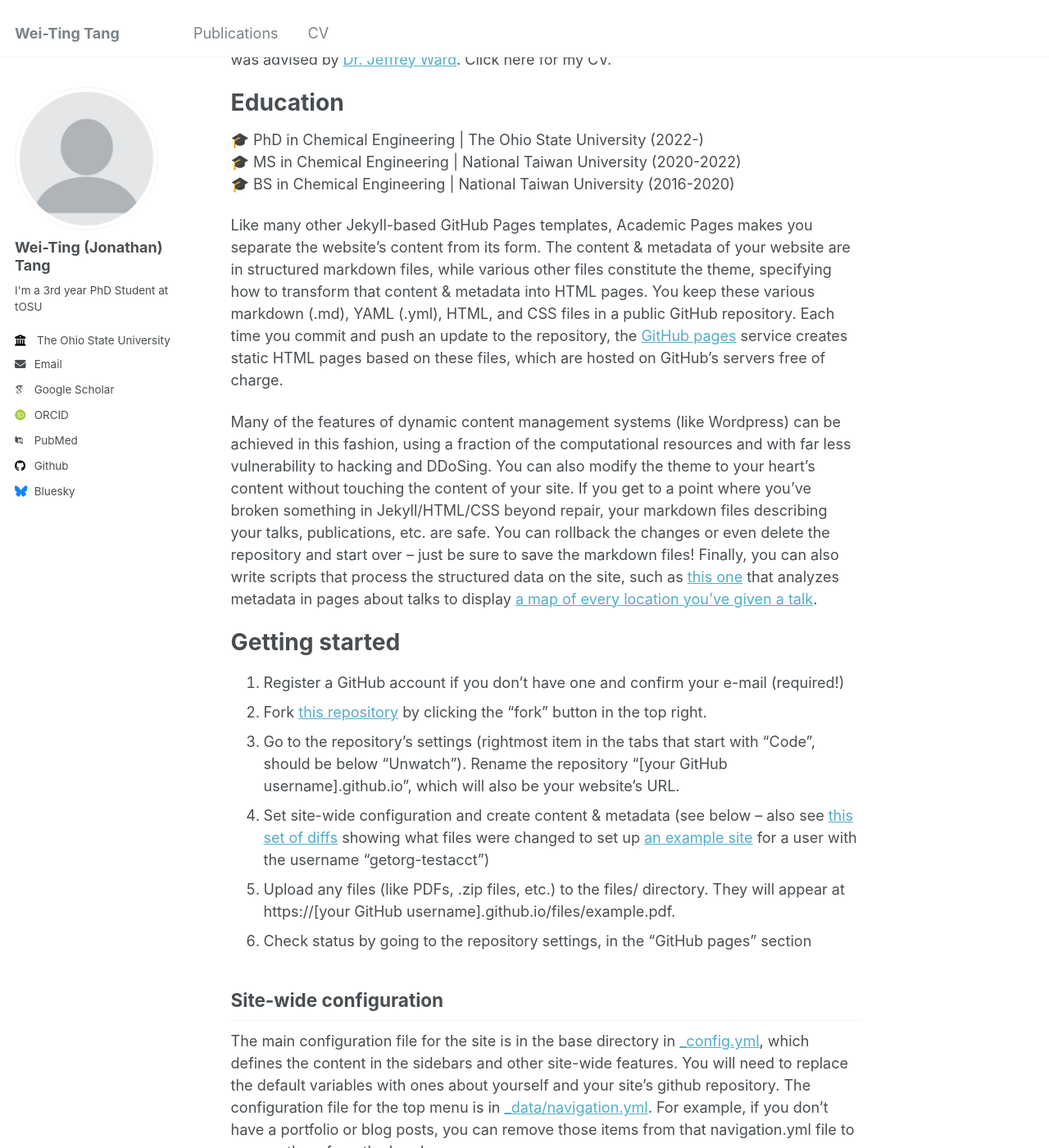
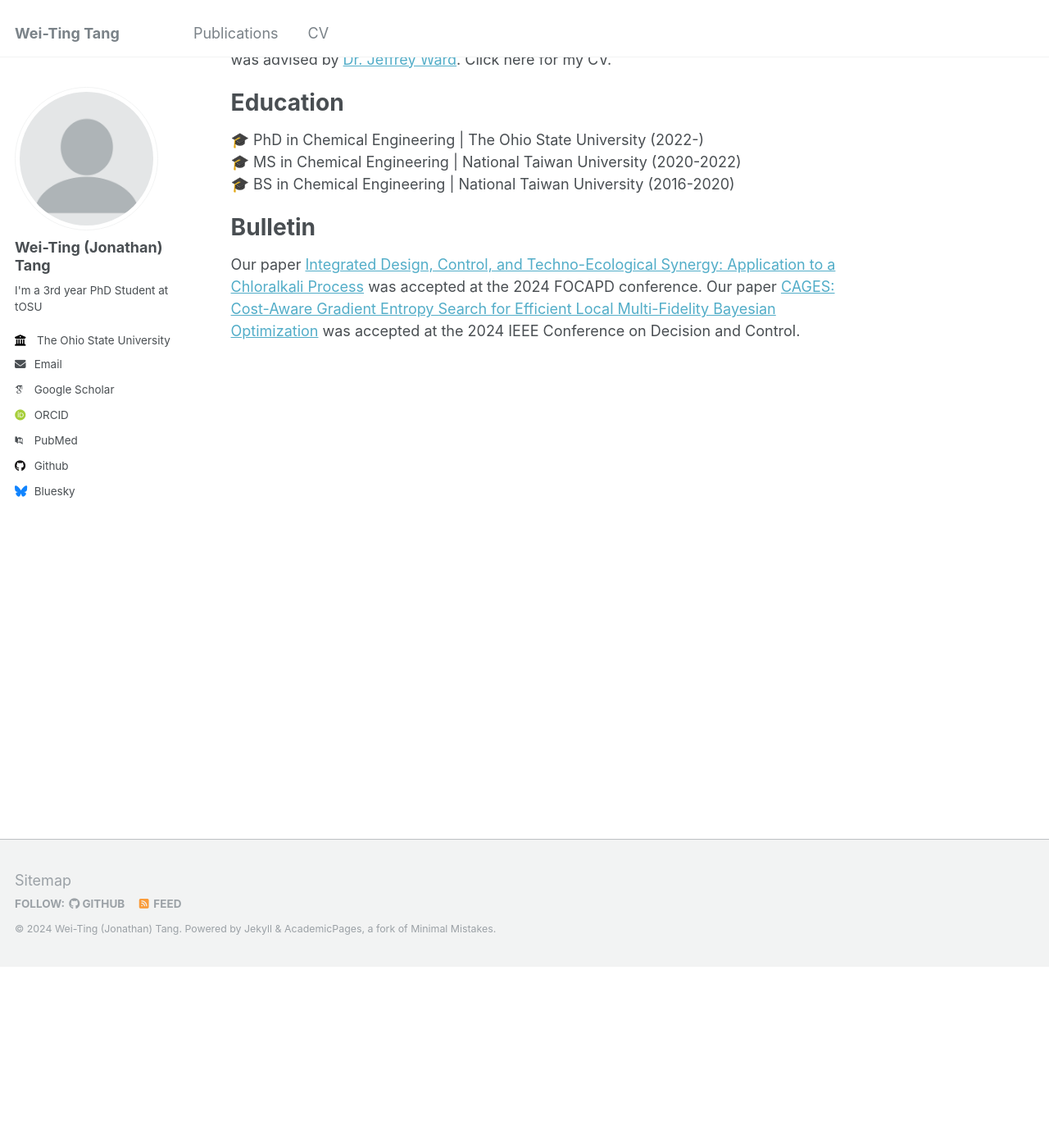
Before and after one commit to R09524081/R09524081.github.io, a Jekyll site: the page built from _pages/about.md, in a window 1280 px wide and 1400 px high, scrolled down 221 px. Shown: the whole window at 82% size. Built offline with Jekyll 4.4.1, drawn with Linux system fonts in a browser that asks for light colours; some web fonts are replaced; some of the changed text lies outside the part shown.

Commit message:
Update about.md

```diff
--- a/_pages/about.md
+++ b/_pages/about.md
@@ -18,39 +18,7 @@ Education
 🎓 MS in Chemical Engineering | National Taiwan University (2020-2022) <br>
 🎓 BS in Chemical Engineering | National Taiwan University (2016-2020) <br>
 
-Like many other Jekyll-based GitHub Pages templates, Academic Pages makes you separate the website's content from its form. The content & metadata of your website are in structured markdown files, while various other files constitute the theme, specifying how to transform that content & metadata into HTML pages. You keep these various markdown (.md), YAML (.yml), HTML, and CSS files in a public GitHub repository. Each time you commit and push an update to the repository, the [GitHub pages](https://pages.github.com/) service creates static HTML pages based on these files, which are hosted on GitHub's servers free of charge.
-
-Many of the features of dynamic content management systems (like Wordpress) can be achieved in this fashion, using a fraction of the computational resources and with far less vulnerability to hacking and DDoSing. You can also modify the theme to your heart's content without touching the content of your site. If you get to a point where you've broken something in Jekyll/HTML/CSS beyond repair, your markdown files describing your talks, publications, etc. are safe. You can rollback the changes or even delete the repository and start over -- just be sure to save the markdown files! Finally, you can also write scripts that process the structured data on the site, such as [this one](https://github.com/academicpages/academicpages.github.io/blob/master/talkmap.ipynb) that analyzes metadata in pages about talks to display [a map of every location you've given a talk](https://academicpages.github.io/talkmap.html).
-
-Getting started
+Bulletin
 ======
-1. Register a GitHub account if you don't have one and confirm your e-mail (required!)
-1. Fork [this repository](https://github.com/academicpages/academicpages.github.io) by clicking the "fork" button in the top right.
-1. Go to the repository's settings (rightmost item in the tabs that start with "Code", should be below "Unwatch"). Rename the repository "[your GitHub username].github.io", which will also be your website's URL.
-1. Set site-wide configuration and create content & metadata (see below -- also see [this set of diffs](http://archive.is/3TPas) showing what files were changed to set up [an example site](https://getorg-testacct.github.io) for a user with the username "getorg-testacct")
-1. Upload any files (like PDFs, .zip files, etc.) to the files/ directory. They will appear at https://[your GitHub username].github.io/files/example.pdf.
-1. Check status by going to the repository settings, in the "GitHub pages" section
-
-Site-wide configuration
-------
-The main configuration file for the site is in the base directory in [_config.yml](https://github.com/academicpages/academicpages.github.io/blob/master/_config.yml), which defines the content in the sidebars and other site-wide features. You will need to replace the default variables with ones about yourself and your site's github repository. The configuration file for the top menu is in [_data/navigation.yml](https://github.com/academicpages/academicpages.github.io/blob/master/_data/navigation.yml). For example, if you don't have a portfolio or blog posts, you can remove those items from that navigation.yml file to remove them from the header.
-
-Create content & metadata
-------
-For site content, there is one markdown file for each type of content, which are stored in directories like _publications, _talks, _posts, _teaching, or _pages. For example, each talk is a markdown file in the [_talks directory](https://github.com/academicpages/academicpages.github.io/tree/master/_talks). At the top of each markdown file is structured data in YAML about the talk, which the theme will parse to do lots of cool stuff. The same structured data about a talk is used to generate the list of talks on the [Talks page](https://academicpages.github.io/talks), each [individual page](https://academicpages.github.io/talks/2012-03-01-talk-1) for specific talks, the talks section for the [CV page](https://academicpages.github.io/cv), and the [map of places you've given a talk](https://academicpages.github.io/talkmap.html) (if you run this [python file](https://github.com/academicpages/academicpages.github.io/blob/master/talkmap.py) or [Jupyter notebook](https://github.com/academicpages/academicpages.github.io/blob/master/talkmap.ipynb), which creates the HTML for the map based on the contents of the _talks directory).
-
-**Markdown generator**
-
-I have also created [a set of Jupyter notebooks](https://github.com/academicpages/academicpages.github.io/tree/master/markdown_generator
-) that converts a CSV containing structured data about talks or presentations into individual markdown files that will be properly formatted for the Academic Pages template. The sample CSVs in that directory are the ones I used to create my own personal website at stuartgeiger.com. My usual workflow is that I keep a spreadsheet of my publications and talks, then run the code in these notebooks to generate the markdown files, then commit and push them to the GitHub repository.
-
-How to edit your site's GitHub repository
-------
-Many people use a git client to create files on their local computer and then push them to GitHub's servers. If you are not familiar with git, you can directly edit these configuration and markdown files directly in the github.com interface. Navigate to a file (like [this one](https://github.com/academicpages/academicpages.github.io/blob/master/_talks/2012-03-01-talk-1.md) and click the pencil icon in the top right of the content preview (to the right of the "Raw | Blame | History" buttons). You can delete a file by clicking the trashcan icon to the right of the pencil icon. You can also create new files or upload files by navigating to a directory and clicking the "Create new file" or "Upload files" buttons.
-
-Example: editing a markdown file for a talk
-![Editing a markdown file for a talk](/images/editing-talk.png)
-
-For more info
-------
-More info about configuring Academic Pages can be found in [the guide](https://academicpages.github.io/markdown/). The [guides for the Minimal Mistakes theme](https://mmistakes.github.io/minimal-mistakes/docs/configuration/) (which this theme was forked from) might also be helpful.
+Our paper [Integrated Design, Control, and Techno-Ecological Synergy: Application to a Chloralkali Process](https://psecommunity.org/wp-content/plugins/wpor/includes/file/2407/LAPSE-2024.1551-1v1.pdf) was accepted at the 2024 FOCAPD conference.
+Our paper [CAGES: Cost-Aware Gradient Entropy Search for Efficient Local Multi-Fidelity Bayesian Optimization](https://scholar.google.com/citations?view_op=view_citation&hl=en&user=wFWQsNQAAAAJ&sortby=pubdate&citation_for_view=wFWQsNQAAAAJ:zYLM7Y9cAGgC) was accepted at the 2024 IEEE Conference on Decision and Control.
```
